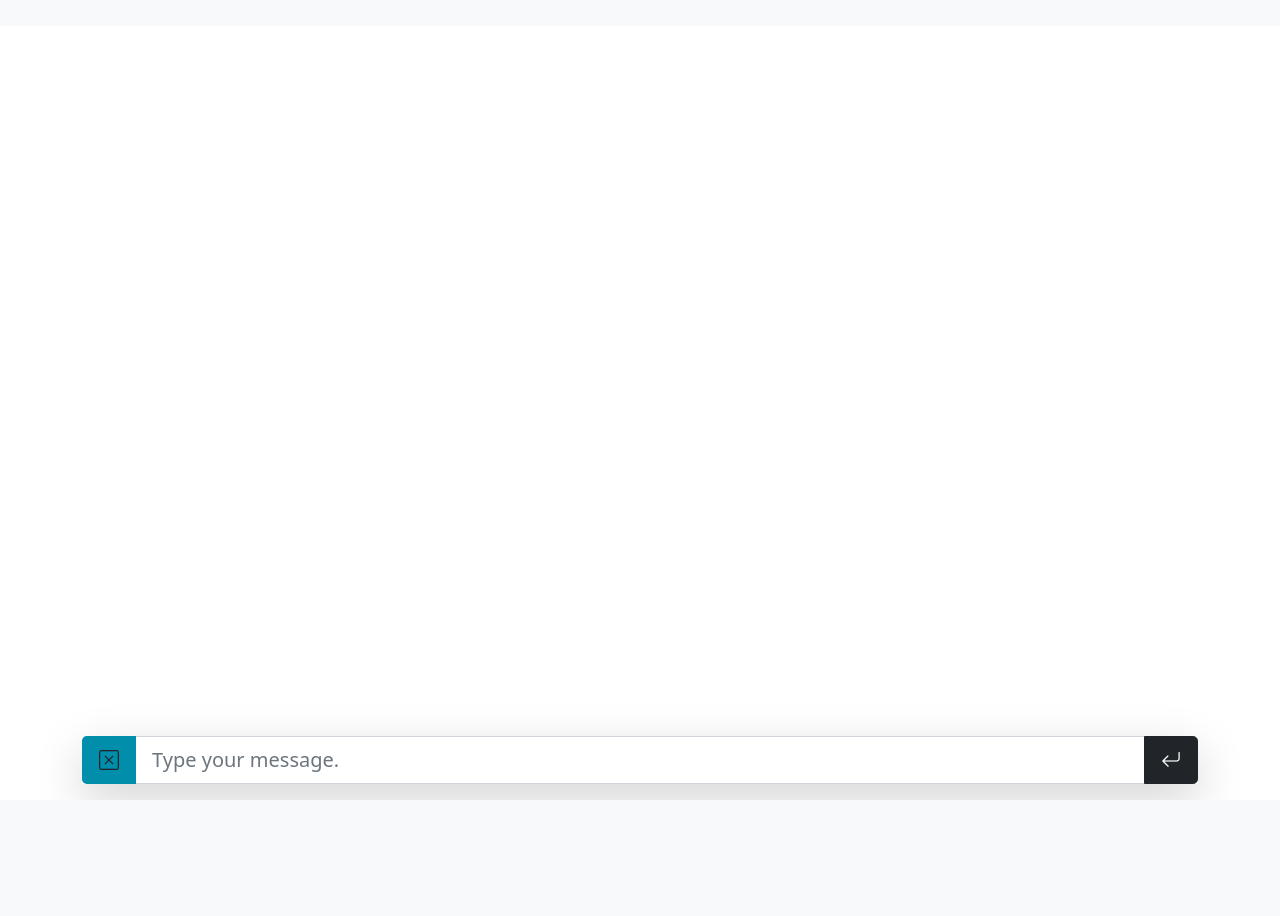
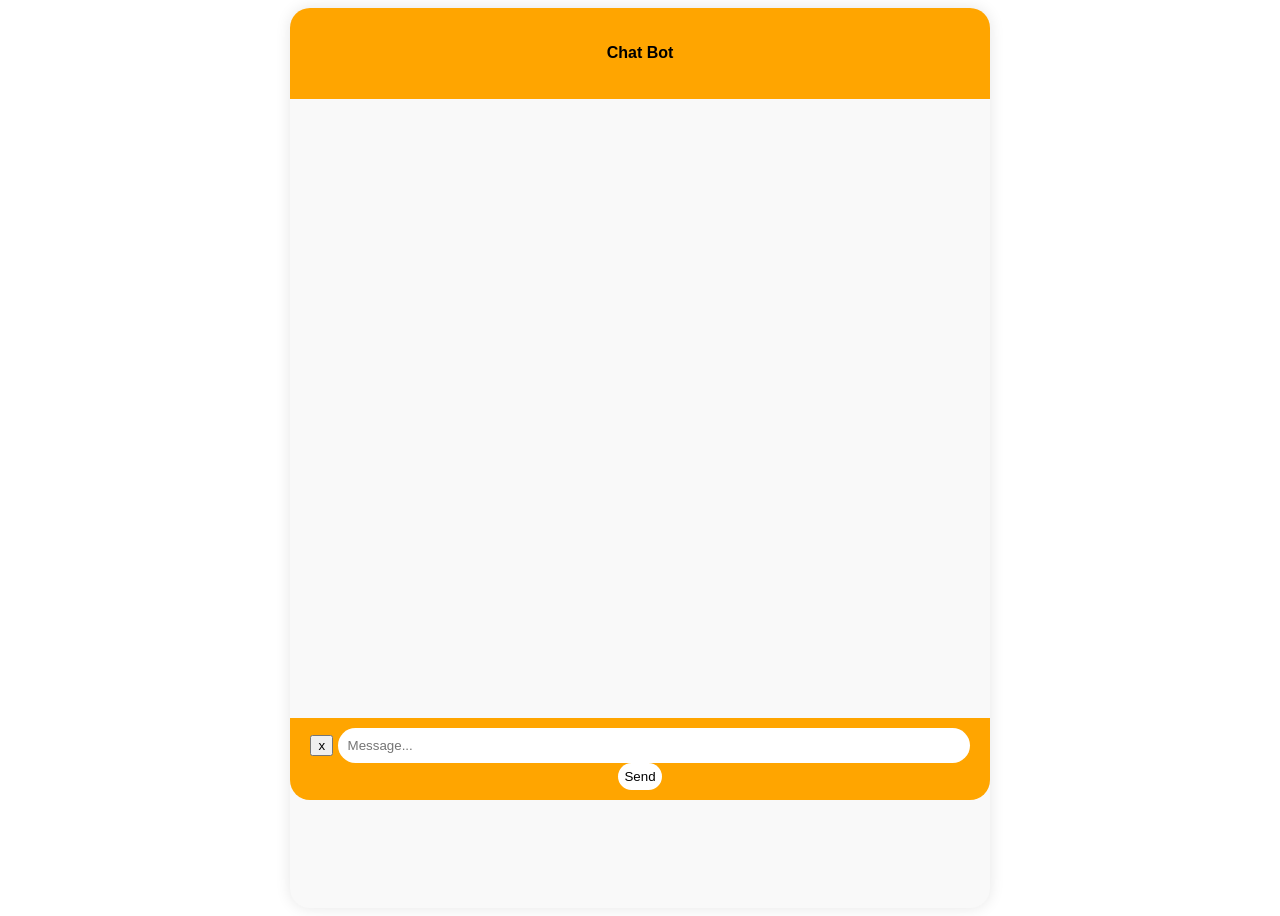
Before and after one commit to hi18cc/ChatBot, a Flask app: template Chatbot_Application/Chatbot/templates/textbox.html in a window 1280 px wide. Before the commit the page ends 800 px from the top, so only its background shows below. Run offline with Flask 2, Linux system fonts and the light colour scheme; the template is opened without the code that fills it, so the values that code supplies are empty; parts of the project's set-up code (start-up, migrations or seed data) failed here and were passed over.

Commit message:
Add files via upload

```diff
--- a/Chatbot_Application/Chatbot/templates/textbox.html
+++ b/Chatbot_Application/Chatbot/templates/textbox.html
@@ -1,86 +1,28 @@
 <!DOCTYPE html>
 <html lang="en">
 <head>
-		<style>
-		body {
-			background-color: black;
-		}
-		</style>
-		<title>Canada Games Chatbot</title>
-		<meta charset="utf-8"/>
-		<meta name="viewport" content="width=device-width, initial-scale=1">
-		<link href="https://cdn.jsdelivr.net/npm/bootstrap@5.1.3/dist/css/bootstrap.min.css" rel="stylesheet">
-		<script src="https://cdn.jsdelivr.net/npm/bootstrap@5.1.3/dist/js/bootstrap.bundle.min.js"></script>
-		<link rel="stylesheet" href="https://cdn.jsdelivr.net/npm/bootstrap-icons@1.8.0/font/bootstrap-icons.css">
-		<script>
-			messages = [];
-			function clearMSG ()
-			{
-				document.getElementById ("msg").value = "";
-			}
-
-			function send ()
-			{
-				var content = document.getElementById ("msg").value;
-				console.log(content);
-				clearMSG ();
-				if (content == "") {
-					return;
-				}
-				let mesg1 = {name: "User", message: content};
-				messages.push(content);
-
-				fetch ('http://127.0.0.1:5000/predict', {
-					method: 'POST',
-					body: JSON.stringify({message: content}),
-					mode: 'cors',
-					headers: {
-						'Content-Type': 'application/json'
-					},
-				})
-				.then(r => r.json())
-				.then(r => {
-					let msg2 = {name: "Bot", message: r.answer};
-					messages.push(msg2);
-					console.log(msg2);
-				}).catch ((error) => {
-					console.error('Error: ', error);
-				});
-				document.getElementById ("messages").innerHTML += "<div class =\"row\"> <div class=\"col-sm-10\">" + content +"</div></div>";
-			}
-		</script>
-
+	<link rel="stylesheet" href="style.css">
+	<meta charset="UTF-8">
+	<title>Chatbot</title>
 </head>
-
 <body>
-
-		<nav class="navbar navbar-light bg-light">
-			<div class="container-fluid">
-			  <a class="navbar-brand" href="#">
-			  </a>
+<div class="container">
+	<div class="chatbox">
+		<div class="main">
+			<div class="header">
+				<h4>Chat Bot</h4>
 			</div>
-		  </nav>
-
-		<div class="container shadow-lg bg-dark m-3" id ="messages">
-			<div class=	"row">
-				<div class="col-sm-10">
-				<i class="arrow-return-left"></i>
+			<div class="output">
+				<div></div>
+			</div>
+			<div class="input">
+				<button class="clear">x</button>
+				<input type="text" id="msg" placeholder="Message...">
+				<button class="send">Send</button>
 			</div>
 		</div>
 	</div>
-		<div class="container fixed-bottom ">
-			<div class="input-group input-group-lg mb-3 shadow-lg">
-				<button type="button" class="btn" style="background-color:rgb(0,142,170);" id="clear"><i class="bi-x-square"></i></button>
-				<input type="textarea" id="msg" class="form-control form-control-lg" placeholder="Type your message."/>
-				<button type="button" class="btn btn-dark" id="send"><i class="bi-arrow-return-left"></i></button>
 </div>
-		</div>
-
-		<script>
-
-			document.getElementById ("clear").addEventListener("click", clearMSG);
-			document.getElementById ("send").addEventListener("click", send);
-
-		</script>
+<script src="./chat.js"></script>
 </body>
 </html>
```
Lines whose indentation alone changed are shown as unchanged.
